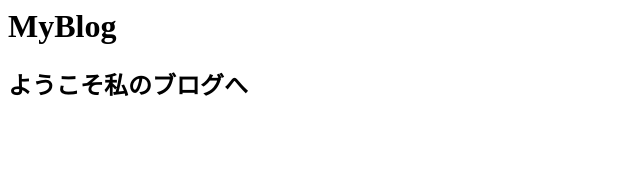
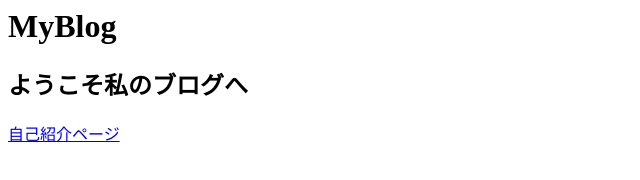
Before and after one commit to takashi-eco/MyBlog, a plain HTML site: page index.html in a window 1280 px wide. Shown: the whole page, without its empty margins (0-640 px from the left). Drawn offline with Linux system fonts and the light colour scheme.

Commit message:
自己紹介ページへのリンクを追加

```diff
--- a/index.html
+++ b/index.html
@@ -1,2 +1,3 @@
 <h1>MyBlog</h1>
 <h2>ようこそ私のブログへ</h2>
+<a href="about.html">自己紹介ページ</a>
```
